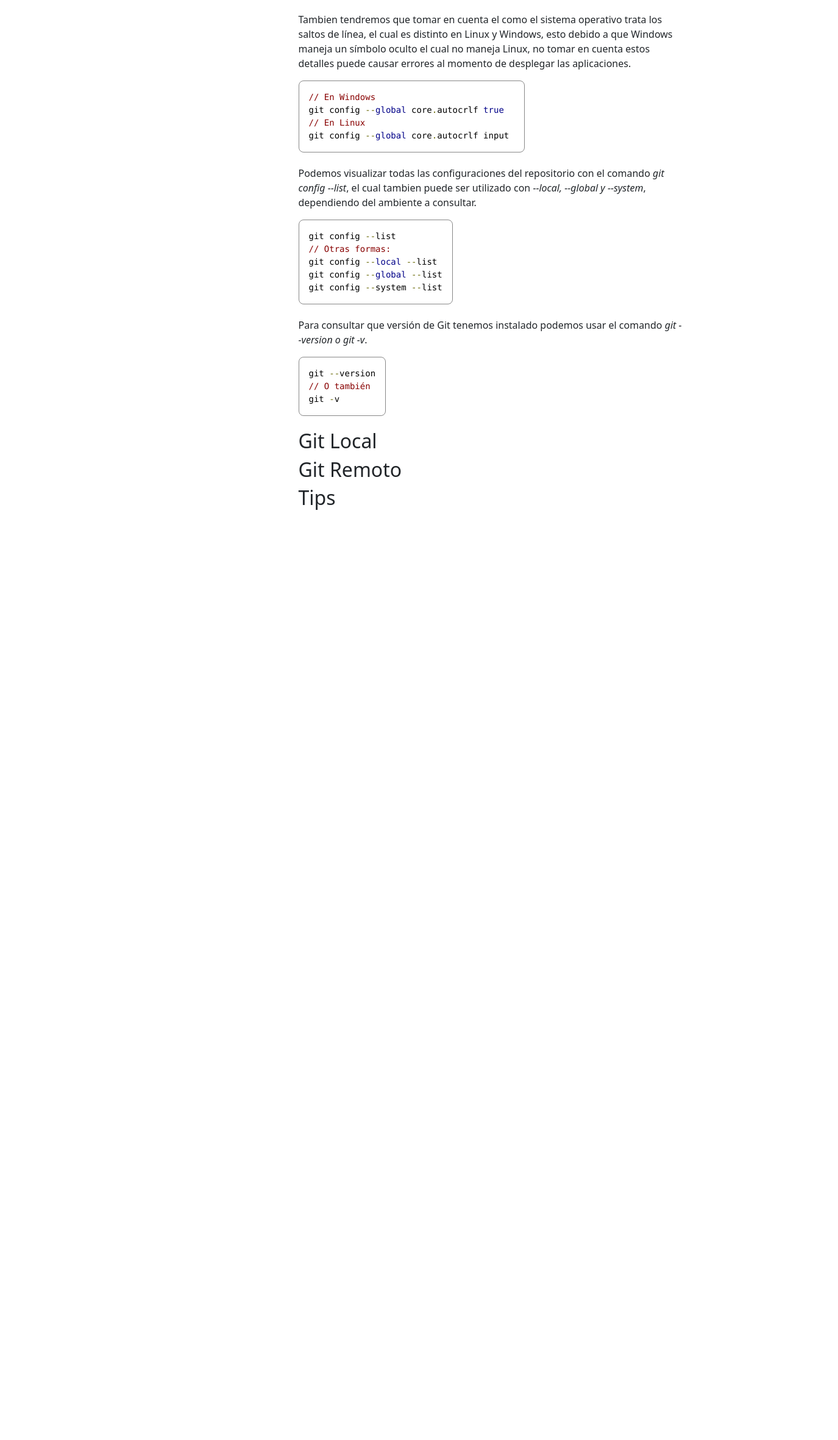
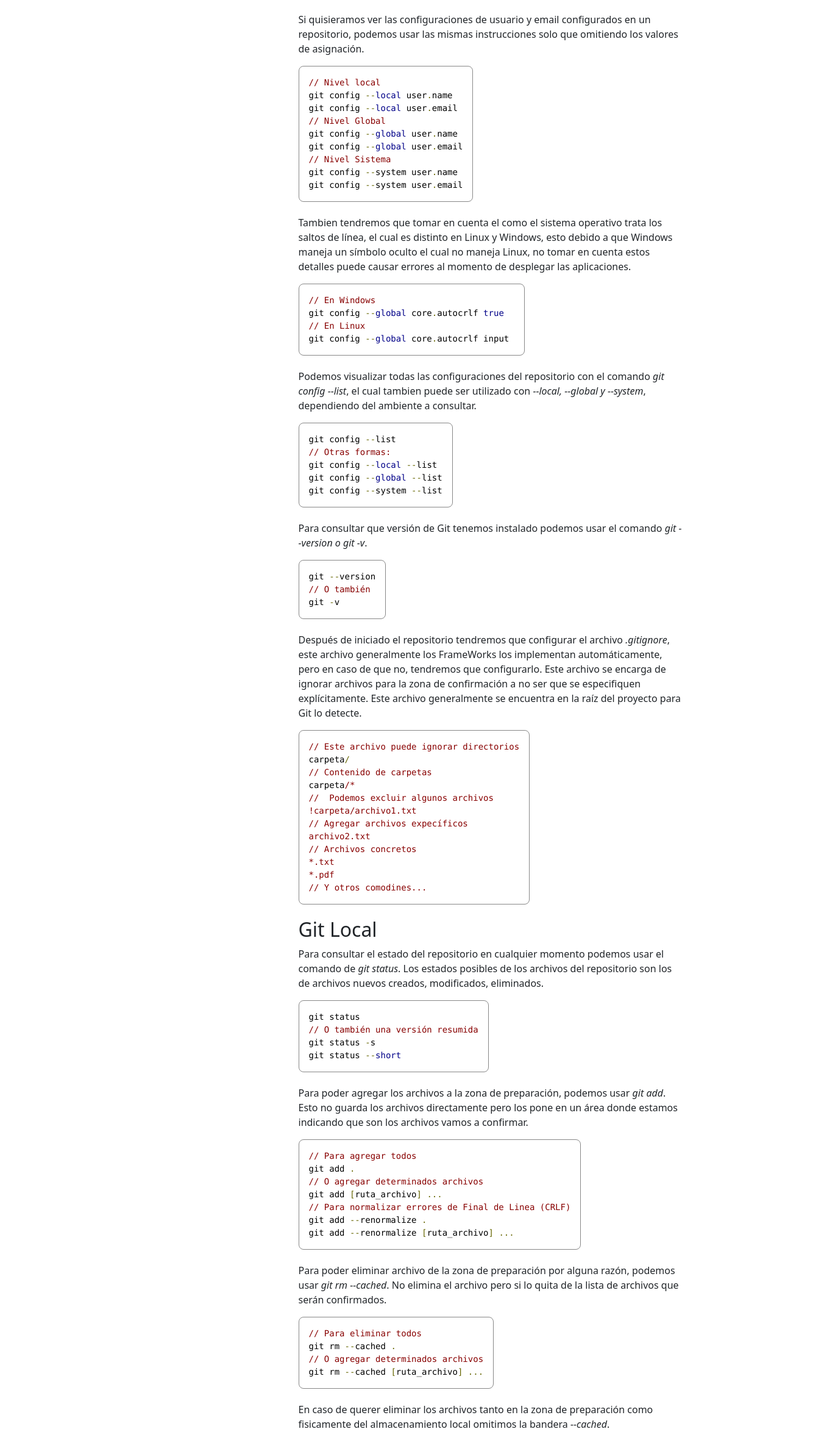
Before and after one commit to thecomediandan/notas-git-con-angular-17-no-standalone, an Angular app: page / in a window 1280 px wide. Shown: the part 1212-3573 px from the top of the page at 61% size, 1375 px wide, since content can reach past the window. Before the commit the page ends 2056 px from the top, so only its background shows below. Built offline with nearby package versions, Linux system fonts and the light colour scheme.

Commit message:
Se agregó información acerca de git para la parte local

```diff
--- a/src/app/content/content.component.html
+++ b/src/app/content/content.component.html
@@ -27,6 +27,19 @@ git config --system user.name "[tu_nombre]"
 git config --system user.email "[tu_correo]"</code></pre>
 
         <p>
+            Si quisieramos ver las configuraciones de usuario y email configurados en un repositorio, podemos usar las mismas instrucciones solo que omitiendo los valores de asignación.
+        </p>
+        <pre class="prettyprint rounded-3 d-inline-block p-3"><code class="code">// Nivel local
+git config --local user.name
+git config --local user.email
+// Nivel Global
+git config --global user.name
+git config --global user.email
+// Nivel Sistema
+git config --system user.name
+git config --system user.email</code></pre>
+
+        <p>
             Tambien tendremos que tomar en cuenta el como el sistema operativo trata los saltos de línea, el cual es distinto en Linux y Windows, esto debido a que Windows maneja un símbolo oculto el cual no maneja Linux, no tomar en cuenta estos detalles puede causar errores al momento de desplegar las aplicaciones.
         </p>
         <pre class="prettyprint rounded-3 d-inline-block p-3"><code class="code">// En Windows
@@ -50,10 +63,118 @@ git config --system --list</code></pre>
 // O también
 git -v</code></pre>
 
+        <p>
+            Después de iniciado el repositorio tendremos que configurar el archivo <i>.gitignore</i>, este archivo generalmente los FrameWorks los implementan automáticamente, pero en caso de que no, tendremos que configurarlo. Este archivo se encarga de ignorar archivos para la zona de confirmación a no ser que se especifiquen explícitamente. Este archivo generalmente se encuentra en la raíz del proyecto para Git lo detecte.
+        </p>
+        <pre class="prettyprint rounded-3 d-inline-block p-3"><code class="code">// Este archivo puede ignorar directorios
+carpeta/
+// Contenido de carpetas
+carpeta/*
+//  Podemos excluir algunos archivos
+!carpeta/archivo1.txt
+// Agregar archivos expecíficos
+archivo2.txt
+// Archivos concretos
+*.txt
+*.pdf
+// Y otros comodines...</code></pre>
+
     </article>
 
     <article>
         <h2>Git Local</h2>
+
+        <p>
+            Para consultar el estado del repositorio en cualquier momento podemos usar el comando de <i>git status</i>. Los estados posibles de los archivos del repositorio son los de archivos nuevos creados, modificados, eliminados.
+        </p>
+        <pre class="prettyprint rounded-3 d-inline-block p-3"><code class="code">git status
+// O también una versión resumida
+git status -s
+git status --short</code></pre>
+
+        <p>
+            Para poder agregar los archivos a la zona de preparación, podemos usar <i>git add</i>. Esto no guarda los archivos directamente pero los pone en un área donde estamos indicando que son los archivos vamos a confirmar.
+        </p>
+        <pre class="prettyprint rounded-3 d-inline-block p-3"><code class="code">// Para agregar todos
+git add .
+// O agregar determinados archivos
+git add [ruta_archivo] ...
+// Para normalizar errores de Final de Linea (CRLF)
+git add --renormalize .
+git add --renormalize [ruta_archivo] ...</code></pre>
+
+        <p>
+            Para poder eliminar archivo de la zona de preparación por alguna razón, podemos usar <i>git rm --cached</i>. No elimina el archivo pero si lo quita de la lista de archivos que serán confirmados.
+        </p>
+        <pre class="prettyprint rounded-3 d-inline-block p-3"><code class="code">// Para eliminar todos
+git rm --cached .
+// O agregar determinados archivos
+git rm --cached [ruta_archivo] ...</code></pre>
+
+        <p>
+            En caso de querer eliminar los archivos tanto en la zona de preparación como fisicamente del almacenamiento local omitimos la bandera <i>--cached</i>.
+        </p>
+        <pre class="prettyprint rounded-3 d-inline-block p-3"><code class="code">// Para eliminar todos
+git rm .
+// O agregar determinados archivos
+git rm [ruta_archivo] ...</code></pre>
+
+        <p>
+            Ahora para poder confirmar los cambios y estos se guarden en el repositorio tendremos que usar <i>git commit</i>-. Esto confirma los archivos que estan en la zona de preparación.
+        </p>
+        <pre class="prettyprint rounded-3 d-inline-block p-3"><code class="code">// Para introducir comentarios mediante el IDE.
+git commit
+// O agregar los comentarios directamente
+git commit -m "[mensaje/comentario]"</code></pre>
+
+        <p>
+            Si queremos confirmar directamente todos los archivos sin usar <i>git add</i> podemos usar una bandera que simplifica la instrucción.
+        </p>
+        <pre class="prettyprint rounded-3 d-inline-block p-3"><code class="code">// Para introducir comentarios mediante el IDE configurado
+git commit -a
+// O agregar los comentarios directamente
+git commit -m "[mensaje/comentario]" -a</code></pre>
+
+        <p>
+            En caso de sobre escribir el comentario o mensaje del último commit o confirmación podemos usar <i>git commit --amend</i>
+        </p>
+        <pre class="prettyprint rounded-3 d-inline-block p-3"><code class="code">// Para introducir comentarios mediante el IDE configurado
+git commit --amend
+// O agregar los comentarios directamente
+git commit --amend -m "[mensaje/comentario]"</code></pre>
+
+        <p>
+            En caso de la necesidad de deshacer commits, estos tienen una regla para ignorar los commits y es que se deshacerán los commits superior a la posición del puntero HEAD que indica la posición actual del ultimo commit o commit actual posicionado. Esto se puede indicar mediante el comando <i>git reset</i>. El comando tiene 3 tipos de tratamiento mas comunes para el reestablecimiento de un commit, que son: <i>--soft, --mixed y --hard</i>. <i>--soft</i> "elimina" los commits arriba del commit seleccionado mediante el puntero HEAD y los mueve al área de preparación restaurando los cambios realizados en el commit seleccionado. <i>--mixed</i> "elimina" los commits arriba del commit seleccionado mediante el puntero HEAD y no los mueve al área de preparación pero si aparecen modificados y listos para ser agregados al zona de preparación restaurando los cambios realizados en el commit seleccionado. <i>--hard</i> "elimina" los commits arriba del commit seleccionado mediante el puntero HEAD y no los mueve al área de preparación ni aparecen modificados, son descartados en su totalidad restaurando los cambios realizados en el commit seleccionado.
+        </p>
+        <pre class="prettyprint rounded-3 d-inline-block p-3"><code class="code">git reset --soft [hash_commit o HEAD~(Número correspondiente al commit partiendo del ultimo como 0)]
+git reset --mixed [hash_commit o HEAD~(Número correspondiente al commit partiendo del ultimo como 0)]
+git reset --hard [hash_commit o HEAD~(Número correspondiente al commit partiendo del ultimo como 0)]</code></pre>
+
+        <p>
+            En realidad las referencias a los commits no se eliminan solo se ignoran, eso abre la posibilidad de recuperar commits deshechos y se puede recuperar con la ayuda de los comandos <i>git reflog</i> y <i>git reset</i>. <i>git reflog</i> para recuperar la referencia hash del commit y restaurarlo con lo aprendido con <i>git reset [bandera] [hash_commit]</i>.
+        </p>
+        <pre class="prettyprint rounded-3 d-inline-block p-3"><code class="code">// Todas las referencias de todas las ramas
+git reflog
+// Todas las referencias de una rama en especifico
+git reflog [nombre_rama]
+// Limpiar el reflog y entradas antiguas
+git reflog expire</code></pre>
+
+        <p>
+            Si queremos ver los históricos de los <i>commits</i> podemos usar <i>git log</i>. Hay diversas maneras de ver los históricos con distintas banderas incluso configuraciones de externos en internet (<a href="http://devhints.io/git-log" target="_blank">devhints.io/git-log</a>) que encuentran diversas configuraciones dependendiendo las necesidades para mostrar el historial de cambios en el repositorio.
+        </p>
+        <pre class="prettyprint rounded-3 d-inline-block p-3"><code class="code">// Para ver todos los cambios con su respectivo hash versión estandar
+git log
+// Versión resumida
+git log --oneline
+// Versión detallada
+git log -p
+// Con configuraciones externas
+git log --pretty="format:%h %s %ae"</code></pre>
+
+        <p>
+            En realidad las referencias a los commits no se eliminan solo se ignoran, eso abre la posibilidad de recuperar commits deshechos y se puede recuperar con la ayuda de los comandos <i>git reflog</i> y <i>git reset</i>. <i>git reflog</i> para recuperar la referencia hash del commit y restaurarlo con lo aprendido con <i>git reset [bandera] [hash_commit]</i>.
+        </p>
 
     </article>
 
```
Lines whose indentation alone changed are shown as unchanged.
